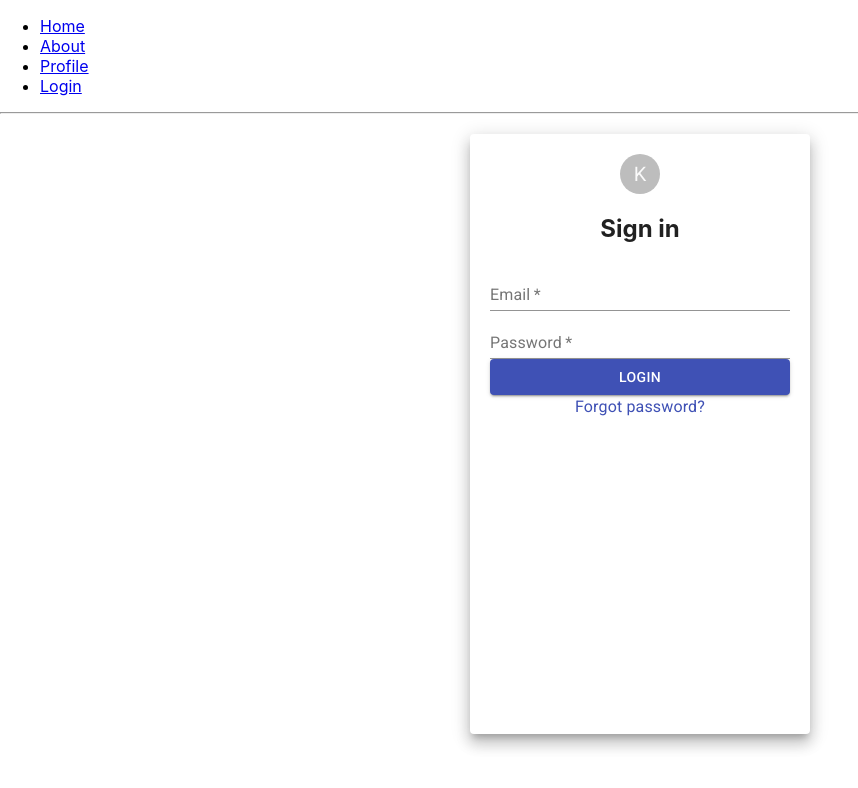
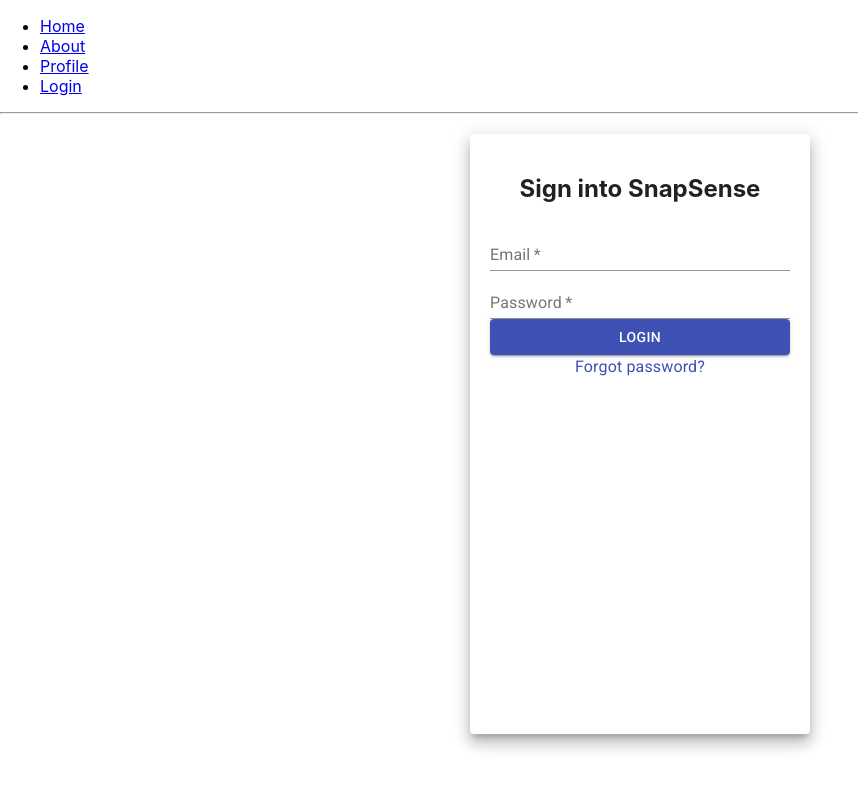
Before and after one commit to zaini/snapsense, a React (Create React App) app in the folder frontend/: page /login in a window 1280 px wide. Shown: the top 788 px of the page, without its empty margins (0-858 px from the left). Built offline with nearby package versions, Linux system fonts and the light colour scheme.

Commit message:
Refactor Login form

```diff
--- a/frontend/src/components/LoginForm.js
+++ b/frontend/src/components/LoginForm.js
@@ -1,25 +1,46 @@
 import React from "react";
-import { Button, Grid, Paper, Avatar, TextField, Link, Typography} from "@material-ui/core";
-import { useForm } from 'react-hook-form';
+import {
+  Button,
+  Grid,
+  Paper,
+  Avatar,
+  TextField,
+  Link,
+  Typography,
+} from "@material-ui/core";
+import { useForm } from "react-hook-form";
 
 const LoginForm = (props) => {
   const { register, handleSubmit, errors } = useForm();
-  const onSubmit = data => console.log(data);
+  const onSubmit = (data) => console.log(data);
   console.log(errors);
 
-  const paperStyle = {padding:20, height: '70vh', width: 300, margin: '20px auto'}
-
   return (
-    <Grid  align = 'center'>
-      <Paper elevation = {10} style = {paperStyle}>
-        <Avatar>K</Avatar>
-        <h2>Sign in</h2>
+    <Grid align="center">
+      <Paper elevation={10} style={paperStyle}>
+        <h2>Sign into SnapSense</h2>
         <form onSubmit={handleSubmit(onSubmit)}>
-      {/* <input type="text" placeholder="First name" name="First name" ref={register({required: true, maxLength: 80})} />
-      <input type="text" placeholder="Last name" name="Last name" ref={register({required: true, maxLength: 100})} /> */}
-      <TextField label = 'Email' type="text" placeholder="Enter Email" name="Email" ref={register({required: true, pattern: /^\S+@\S+$/i})} fullWidth required />
-      <TextField label = 'Password' type="text" placeholder="Enter Password" name="Password" type="password" ref={register({required: true, max: 18, min: 0})} fullWidth required/>
-      <Button type="submit" color = 'primary' variant = "contained" fullWidth>Login</Button>
+          <TextField
+            label="Email"
+            type="text"
+            placeholder="Enter Email"
+            name="Email"
+            ref={register({ required: true, pattern: /^\S+@\S+$/i })}
+            fullWidth
+            required
+          />
+          <TextField
+            label="Password"
+            placeholder="Enter Password"
+            name="Password"
+            type="password"
+            ref={register({ required: true, max: 18, min: 0 })}
+            fullWidth
+            required
+          />
+          <Button type="submit" color="primary" variant="contained" fullWidth>
+            Login
+          </Button>
           <Typography>
             <Link href="#">Forgot password?</Link>
           </Typography>
@@ -29,4 +50,11 @@ const LoginForm = (props) => {
   );
 };
 
+const paperStyle = {
+  padding: 20,
+  height: "70vh",
+  width: 300,
+  margin: "20px auto",
+};
+
 export default LoginForm;
--- a/frontend/src/pages/LoginPage.js
+++ b/frontend/src/pages/LoginPage.js
@@ -1,11 +1,10 @@
 import React from "react";
 import LoginForm from "../components/LoginForm";
-
 
 const LoginPage = () => {
   return (
     <div>
-      <LoginForm name="test"/>
+      <LoginForm name="test" />
     </div>
   );
 };
```
Lines whose indentation alone changed are shown as unchanged.
